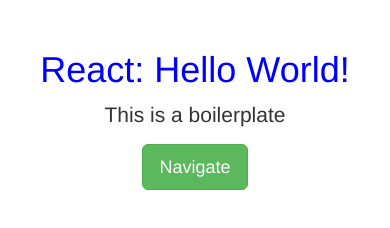
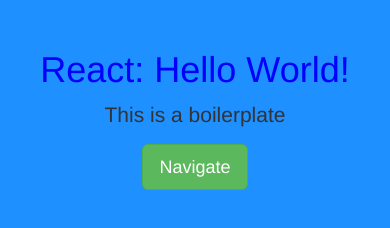
Before and after one commit to asida18/react-webpack-boilerplate, a React app: page / in a window 390 px wide. Built offline with nearby package versions, Linux system fonts and the light colour scheme.

Commit message:
added viewport meta tag for mobile friendliness. also added main css file

```diff
--- a/app/index.html
+++ b/app/index.html
@@ -3,6 +3,7 @@
 <html lang="en">
     <head>
       <meta charset="UTF-8">
+      <meta name="viewport" content="width=device-width, initial-scale=1">
       <title>React Boilerplate</title>
       <link rel="stylesheet" href="https://maxcdn.bootstrapcdn.com/bootstrap/3.3.7/css/bootstrap.min.css">
     </head>
--- a/app/index.js
+++ b/app/index.js
@@ -1,6 +1,7 @@
 import React from 'react';
 import ReactDOM from 'react-dom';
 import routes from './config/routes';
+import css from './styles/main.css';
 
 ReactDOM.render(
     routes,
--- /dev/null
+++ b/app/styles/main.css
@@ -0,0 +1,3 @@
+body {
+    background-color: dodgerblue;
+}
```
